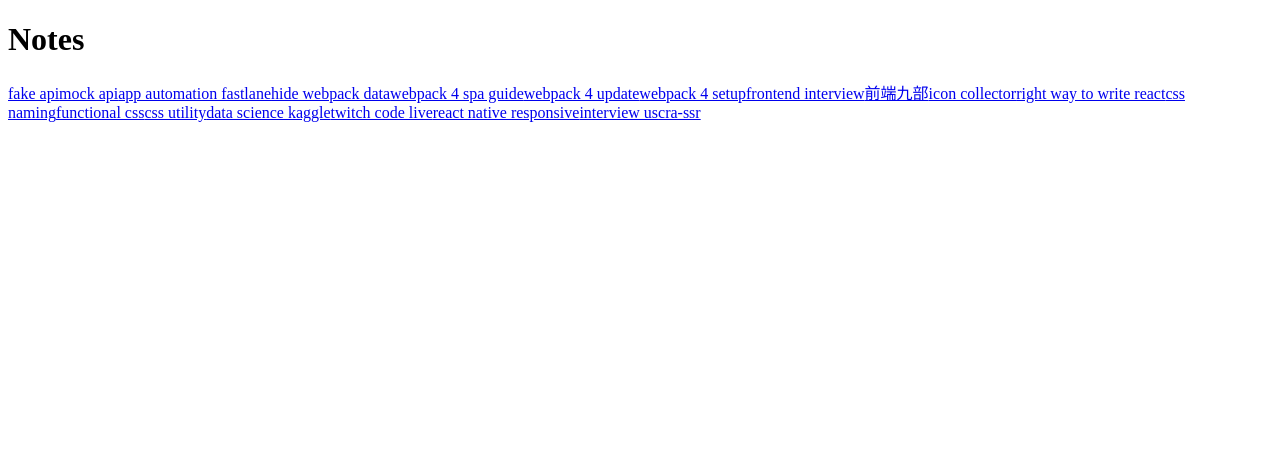
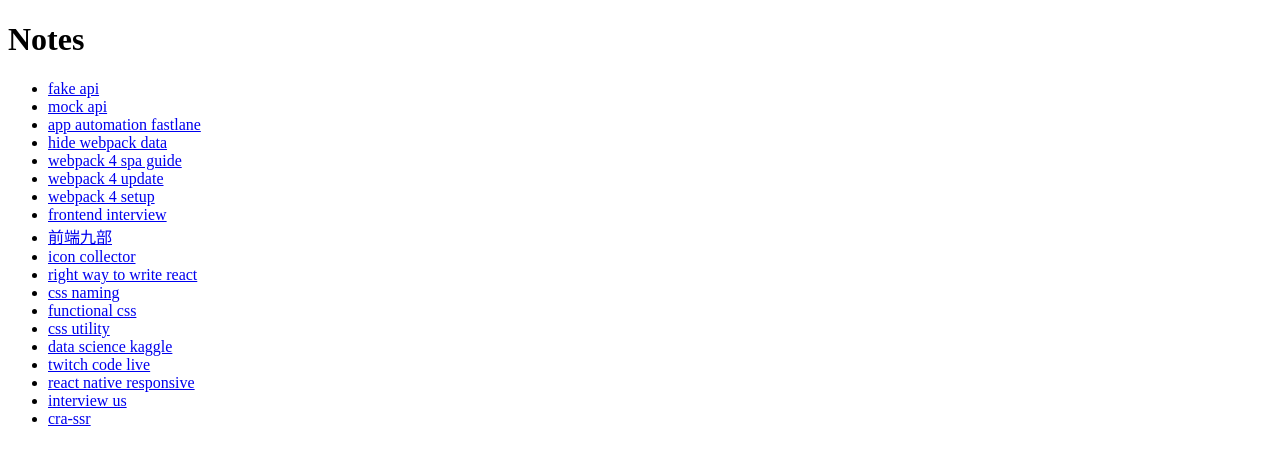
Before and after one commit to weikee94/next-ssr, a Next.js app: page /notes in a window 1280 px wide. Shown: the top 462 px of the page. Built offline with nearby package versions, Linux system fonts and the light colour scheme.

Commit message:
update notes with ul tag

```diff
--- a/pages/notes.js
+++ b/pages/notes.js
@@ -5,47 +5,87 @@
   return (
     <div>
       <h1>Notes</h1>
+      <ul>
+        <li>
           <a href="https://jsonplaceholder.typicode.com">fake api</a>
+        </li>
+        <li>
           <a href="https://www.mockapi.io">mock api</a>
+        </li>
+        <li>
           <a href="https://fastlane.tools/">app automation fastlane</a>
+        </li>
+        <li>
           <a href="http://react-china.org/t/topic/10499/9">hide webpack data</a>
+        </li>
+        <li>
           <a href="https://github.com/wallstreetcn/webpack-and-spa-guide">
             webpack 4 spa guide
           </a>
+        </li>
+        <li>
           <a href="https://panjiachen.github.io/awesome-bookmarks/blog/webpack/webpack4-a.html">
             webpack 4 update
           </a>
+        </li>
+        <li>
           <a href="https://medium.freecodecamp.org/how-to-develop-react-js-apps-fast-using-webpack-4-3d772db957e4">
             webpack 4 setup
           </a>
+        </li>
+        <li>
           <a href="https://juejin.im/post/5c62b92de51d457fd77b22ce">
             frontend interview
           </a>
+        </li>
+        <li>
           <a href="https://www.yuque.com/fe9/basic?fbclid=IwAR2ABOv33TSVWst11GAe4Y3MLghc-2TU18UXLBPPYYbty415NoZv0dkeWxk">
             前端九部
           </a>
+        </li>
+        <li>
           <a href="https://ionicons.com/">icon collector</a>
+        </li>
+        <li>
           <a href="https://medium.freecodecamp.org/how-to-work-with-react-the-right-way-to-avoid-some-common-pitfalls-fc9eb5e34d9e">
             right way to write react
           </a>
+        </li>
+        <li>
           <a href="https://medium.freecodecamp.org/css-naming-conventions-that-will-save-you-hours-of-debugging-35cea737d849">
             css naming
           </a>
+        </li>
+        <li>
           <a href="https://blog.techbridge.cc/2019/01/26/functional-css/?fbclid=IwAR1pmsA83QO_JoJ7xXOsi8UAiQY03uNK2m_jpoDhoLwG4RFq24YgiaMSgwM">
             functional css
           </a>
+        </li>
+        <li>
           <a href="https://adamwathan.me/css-utility-classes-and-separation-of-concerns/?fbclid=IwAR2c6KmHVrvJjYGPa4o7JLDmzJJQp2AVaXxZLZu8KaHa_jPAfNUWS04lup8">
             css utility
           </a>
+        </li>
+        <li>
           <a href="https://www.kaggle.com/">data science kaggle</a>
+        </li>
+        <li>
           <a href="https://www.twitch.tv/codetv_io/">twitch code live</a>
+        </li>
+        <li>
           <a href="https://blog.solutotlv.com/size-matters/">
             react native responsive
           </a>
+        </li>
+        <li>
           <a href="https://medium.com/@KenjiChao/2016-17-%E7%BE%8E%E5%9C%8B%E8%BB%9F%E9%AB%94%E5%B7%A5%E7%A8%8B%E5%B8%AB%E6%B1%82%E8%81%B7%E5%BF%83%E5%BE%97-a5c00427fa73">
             interview us
           </a>
+        </li>
+        <li>
           <a href="https://github.com/cereallarceny/cra-ssr">cra-ssr</a>
+        </li>
+      </ul>
     </div>
   );
 };
```
Lines whose indentation alone changed are shown as unchanged.
